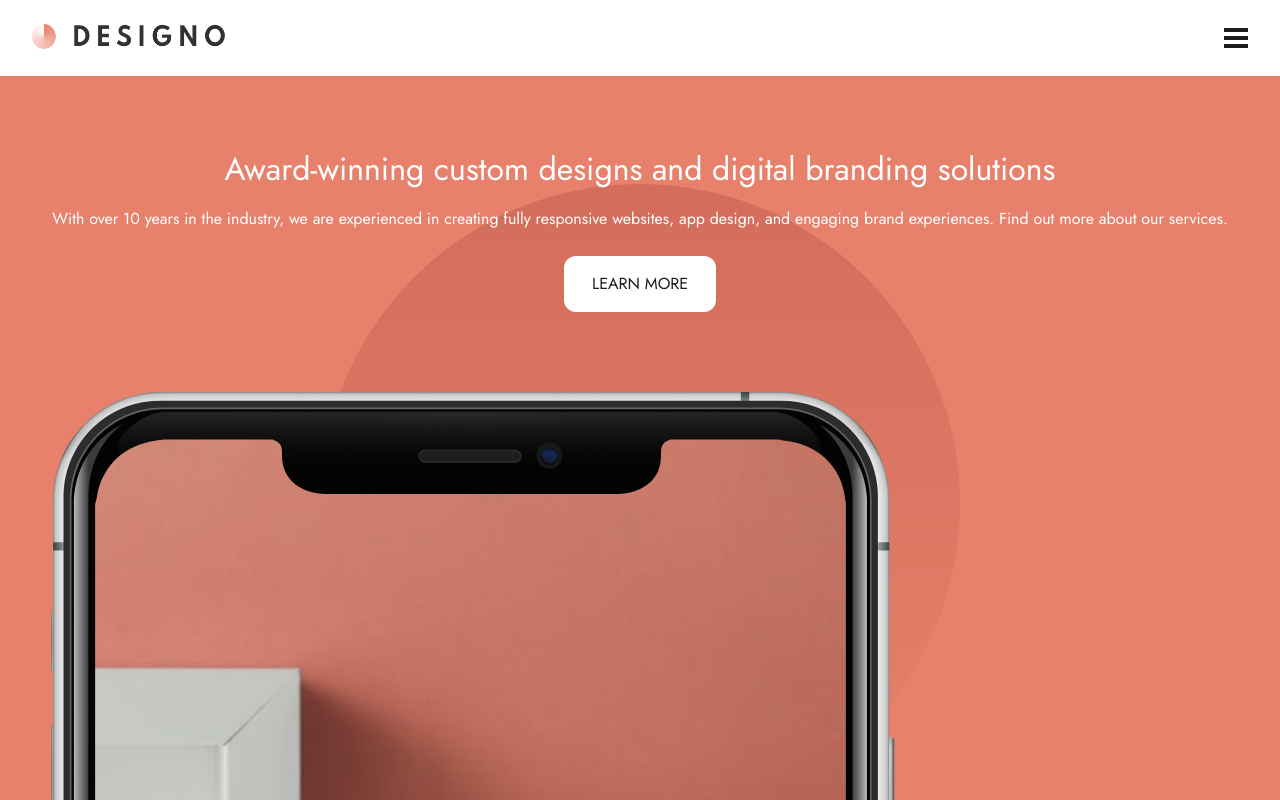
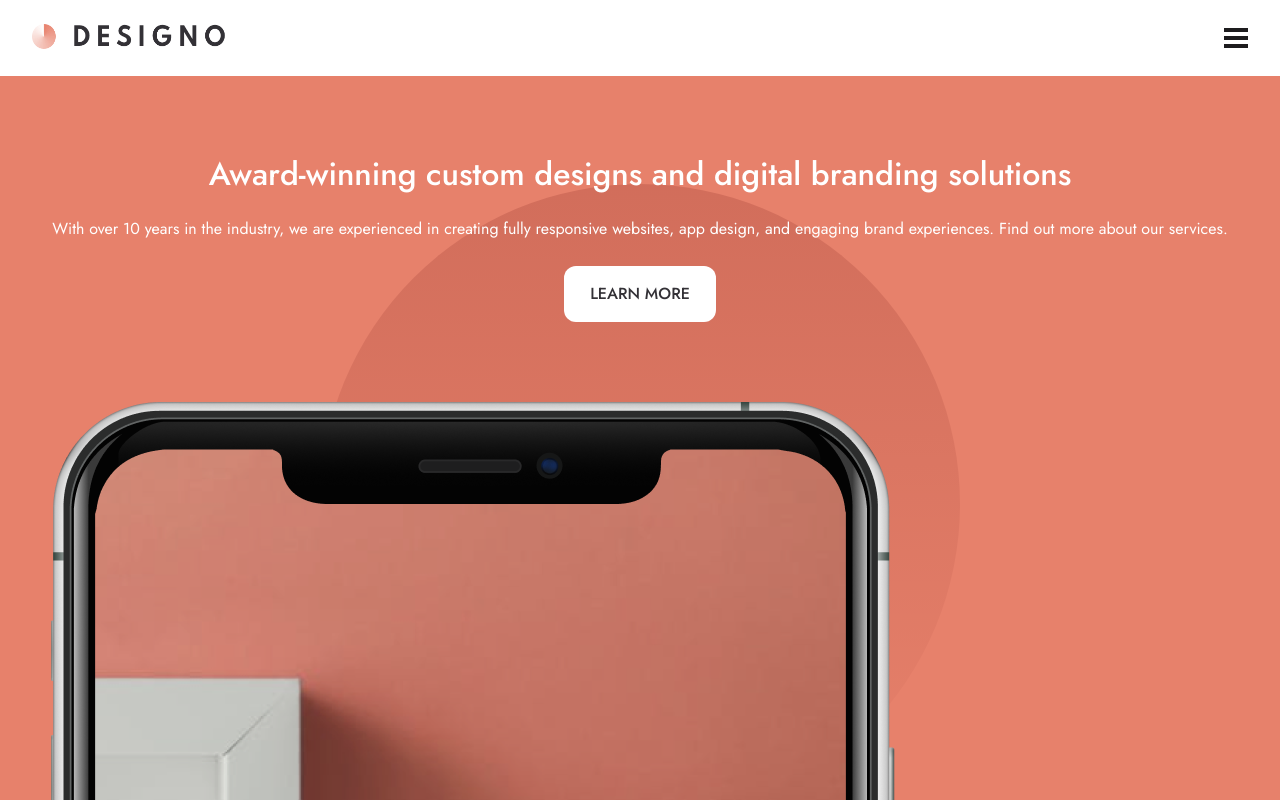
Before and after one commit to gianmarcoricciarelli/designo-multi-page-website, a React (Vite) app: page / in a window 1280 px wide. Shown: the top 800 px of the page. Built offline with nearby package versions, Linux system fonts and the light colour scheme.

Commit message:
refactor: refactored first-section so to use new text component

```diff
--- a/src/pages/home/first-section/first-section.module.scss
+++ b/src/pages/home/first-section/first-section.module.scss
@@ -17,10 +17,6 @@
         gap: 24px;
 
         z-index: 2;
-
-        &__claim {
-            font-size: 32px;
-        }
     }
 
     &__phone {
--- a/src/pages/home/first-section/first-section.tsx
+++ b/src/pages/home/first-section/first-section.tsx
@@ -13,16 +13,16 @@ export default function FirstSection() {
     return (
         <div className={styles['first-section']}>
             <div className={styles['first-section__text-box']}>
-                <Text className={styles['first-section__text-box__claim']}>
+                <Text fontSize={32} fontWeight='medium' lineHeight={36}>
                     Award-winning custom designs and digital branding solutions
                 </Text>
-                <Text type='body'>
+                <Text>
                     With over 10 years in the industry, we are experienced in
                     creating fully responsive websites, app design, and engaging
                     brand experiences. Find out more about our services.
                 </Text>
                 <Button background='light' onClick={onButtonClick}>
-                    <Text type='body' color='black'>
+                    <Text fontWeight='medium' color='dark-grey'>
                         LEARN MORE
                     </Text>
                 </Button>
```
